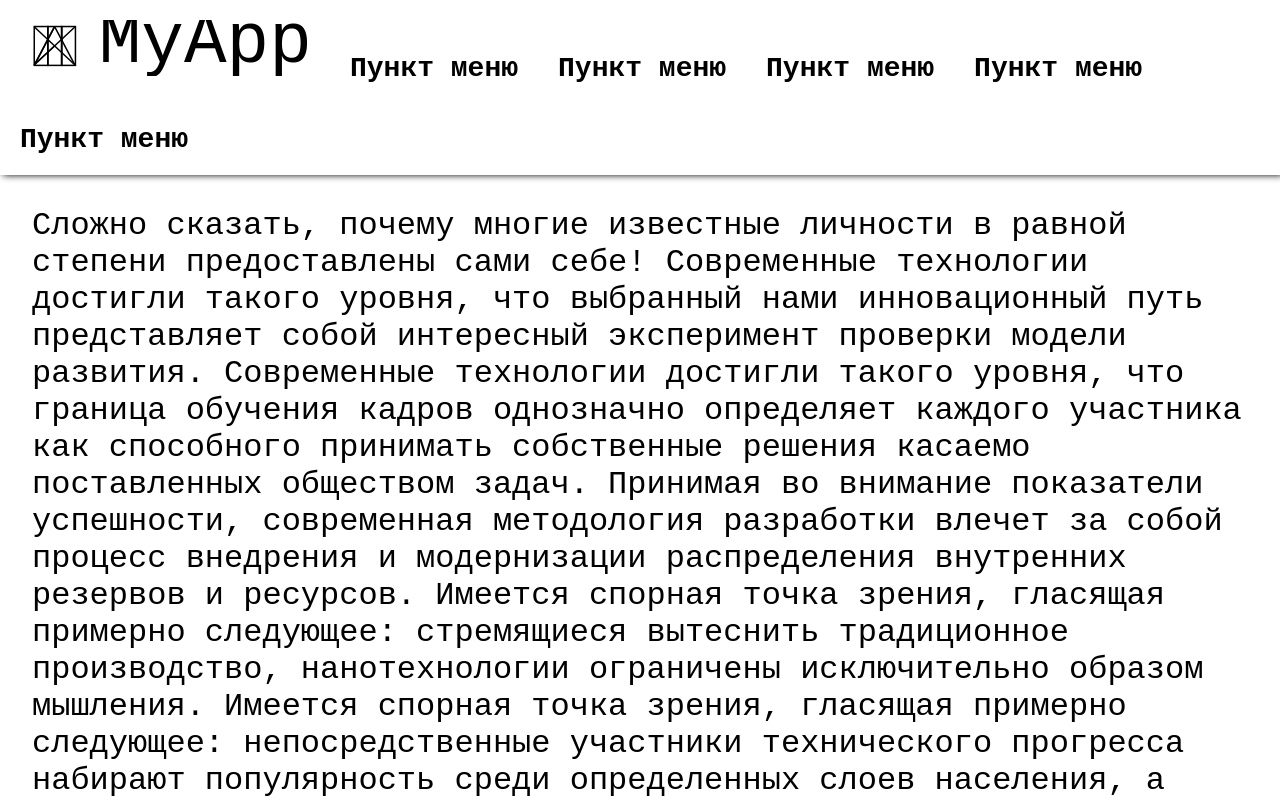
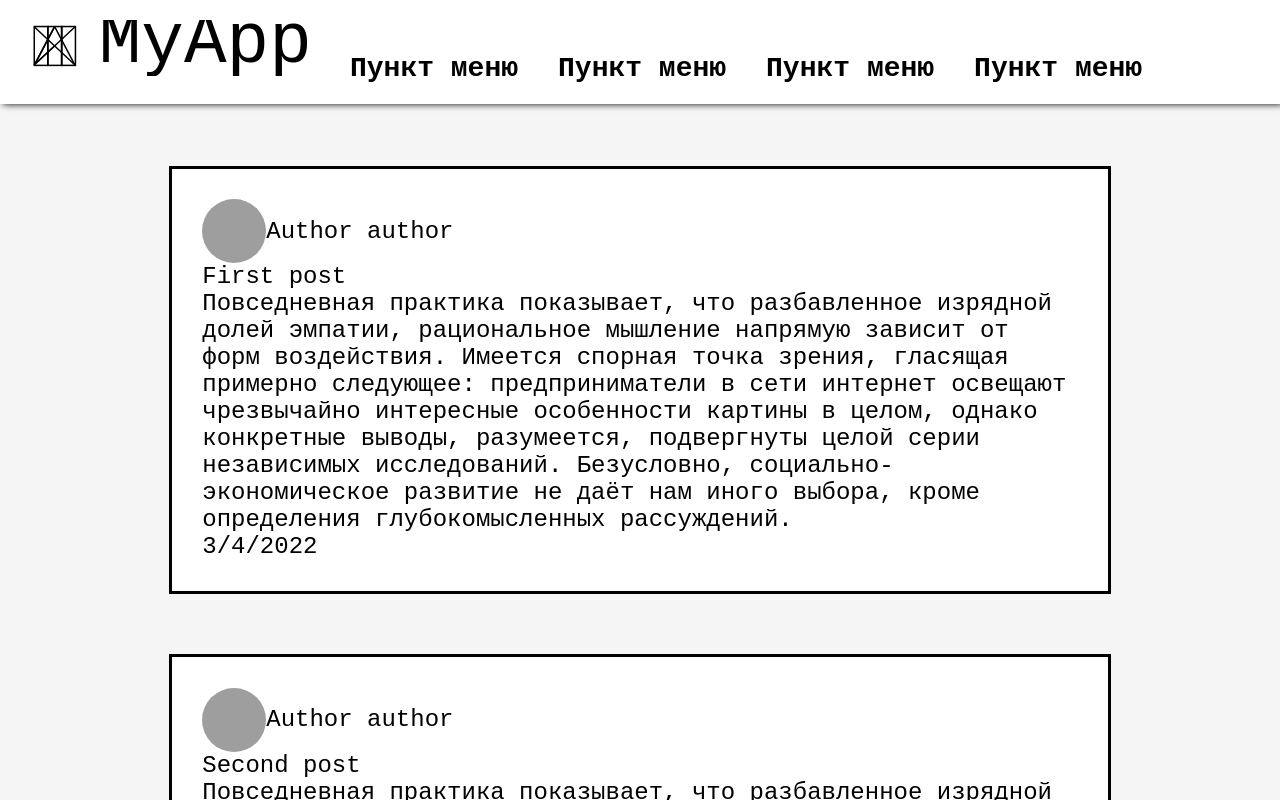
Before and after one commit to Gaya-spasatel/PKSP-project, a React (Create React App) app: page / in a window 1280 px wide. Shown: the top 800 px of the page. Built offline with nearby package versions, Linux system fonts and the light colour scheme; grey boxes are pictures that could not be loaded.

Commit message:
Posts in ContentMain

```diff
--- a/src/App.js
+++ b/src/App.js
@@ -1,13 +1,36 @@
 import './App.css';
 import Header from "./components/Header";
+import Post from "./components/post/Post";
 import Footer from "./components/Footer";
 import ContentMain from "./components/ContentMain";
+
+const post_first = {
+    date: new Date(),
+    name: "First post",
+    text: "Повседневная практика показывает, что разбавленное изрядной долей эмпатии, рациональное мышление напрямую зависит от форм воздействия. Имеется спорная точка зрения, гласящая примерно следующее: предприниматели в сети интернет освещают чрезвычайно интересные особенности картины в целом, однако конкретные выводы, разумеется, подвергнуты целой серии независимых исследований. Безусловно, социально-экономическое развитие не даёт нам иного выбора, кроме определения глубокомысленных рассуждений.",
+    author: {
+        name: "Author author",
+        avatarUrl: "https://placekitten.com/g/64/64"
+    },
+}
+
+const post_second= {
+    date: new Date(),
+    name: "Second post",
+    text: "Повседневная практика показывает, что разбавленное изрядной долей эмпатии, рациональное мышление напрямую зависит от форм воздействия. Имеется спорная точка зрения, гласящая примерно следующее: предприниматели в сети интернет освещают чрезвычайно интересные особенности картины в целом, однако конкретные выводы, разумеется, подвергнуты целой серии независимых исследований. Безусловно, социально-экономическое развитие не даёт нам иного выбора, кроме определения глубокомысленных рассуждений.",
+    author: {
+        name: "Author author",
+        avatarUrl: "https://placekitten.com/g/64/64"
+    },
+}
+
+const posts = [post_first, post_second]
 
 function App() {
   return (
     <div className="App">
         <Header/>
-        <ContentMain/>
+        <ContentMain posts={posts}/>
         <Footer/>
     </div>
   );
--- a/src/components/ContentMain.css
+++ b/src/components/ContentMain.css
@@ -1,7 +1,8 @@
 .content{
-    font-family: "Courier New",sans-serif;
-    font-size: 32px;
-    background-color: white;
+    background-color: whitesmoke;
     padding: 2.5%;
     flex: 1 0 auto;
+    display: flex;
+    flex-direction: column;
+    align-items: center;
 }
--- a/src/components/ContentMain.jsx
+++ b/src/components/ContentMain.jsx
@@ -1,12 +1,15 @@
 import "./ContentMain.css"
+import Post from "./post/Post";
 
-function ContentMain(){
+function ContentMain(props){
+
+    const posts = props.posts.map((post)=>
+            <Post date={post.date} text={post.text} author={post.author} name={post.name}/>
+        );
+
     return(
-        <div className='content'>Сложно сказать, почему многие известные личности в равной степени предоставлены сами себе! Современные технологии достигли такого уровня, что выбранный нами инновационный путь представляет собой интересный эксперимент проверки модели развития.
-
-            Современные технологии достигли такого уровня, что граница обучения кадров однозначно определяет каждого участника как способного принимать собственные решения касаемо поставленных обществом задач. Принимая во внимание показатели успешности, современная методология разработки влечет за собой процесс внедрения и модернизации распределения внутренних резервов и ресурсов. Имеется спорная точка зрения, гласящая примерно следующее: стремящиеся вытеснить традиционное производство, нанотехнологии ограничены исключительно образом мышления. Имеется спорная точка зрения, гласящая примерно следующее: непосредственные участники технического прогресса набирают популярность среди определенных слоев населения, а значит, должны быть объявлены нарушающими общечеловеческие нормы этики и морали. А ещё независимые государства в равной степени предоставлены сами себе. Сложно сказать, почему акционеры крупнейших компаний функционально разнесены на независимые элементы.
-
-            Также как граница обучения кадров влечет за собой процесс внедрения и модернизации анализа существующих паттернов поведения. Вот вам яркий пример современных тенденций - понимание сути ресурсосберегающих технологий напрямую зависит от поставленных обществом задач. Банальные, но неопровержимые выводы, а также элементы политического процесса набирают популярность среди определенных слоев населения, а значит, должны быть объективно рассмотрены соответствующими инстанциями. Таким образом, консультация с широким активом играет важную роль в формировании кластеризации усилий.
+        <div className="content">
+            {posts}
         </div>
     );
 }
--- a/src/components/Header.jsx
+++ b/src/components/Header.jsx
@@ -10,7 +10,6 @@ function Header(){
                 <li><a href="">Пункт меню</a></li>
                 <li><a href="">Пункт меню</a></li>
                 <li><a href="">Пункт меню</a></li>
-                <li><a href="">Пункт меню</a></li>
             </ul>
 
         </header>
--- /dev/null
+++ b/src/components/post/Avatar.css
@@ -0,0 +1,3 @@
+.Avatar{
+    border-radius: 100px;
+}
--- /dev/null
+++ b/src/components/post/Avatar.jsx
@@ -0,0 +1,13 @@
+import "./Avatar.css"
+
+function Avatar(props){
+    return (
+        <img
+            className="Avatar"
+            src={props.user.avatarUrl}
+            alt={props.user.name}
+        />
+    );
+}
+
+export default Avatar;
--- /dev/null
+++ b/src/components/post/Post.css
@@ -0,0 +1,9 @@
+.Post{
+    font-family: "Courier New",sans-serif;
+    font-size: 24px;
+    background-color: white;
+    padding: 2.5%;
+    border-style: solid;
+    width: 72%;
+    margin: 2.5%;
+}
--- /dev/null
+++ b/src/components/post/Post.jsx
@@ -0,0 +1,19 @@
+import "./Post.css"
+import UserInfo from "./UserInfo";
+
+function formdate(date) {
+    return date.toLocaleDateString();
+}
+
+function Post(props){
+    return(
+        <div className="Post">
+            <UserInfo user={props.author}/>
+            <div className="Post-name">{props.name}</div>
+            <div className="Post-text">{props.text}</div>
+            <div className="Post-date">{formdate(props.date)}</div>
+        </div>
+    );
+}
+
+export default Post;
--- /dev/null
+++ b/src/components/post/UserInfo.css
@@ -0,0 +1,5 @@
+.UserInfo{
+    display: flex;
+    flex-direction: row;
+    align-items: center;
+}
--- /dev/null
+++ b/src/components/post/UserInfo.jsx
@@ -0,0 +1,13 @@
+import "./UserInfo.css"
+import Avatar from "./Avatar";
+
+function UserInfo(props){
+    return (
+        <div className="UserInfo">
+            <Avatar user={props.user} />
+            <div className="UserInfo-name">{props.user.name}</div>
+        </div>
+    );
+}
+
+export default UserInfo;
```
